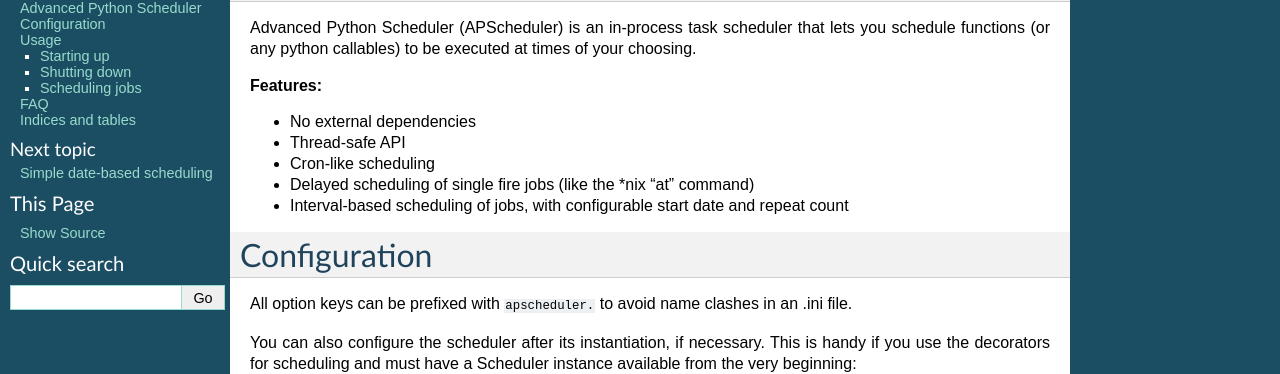
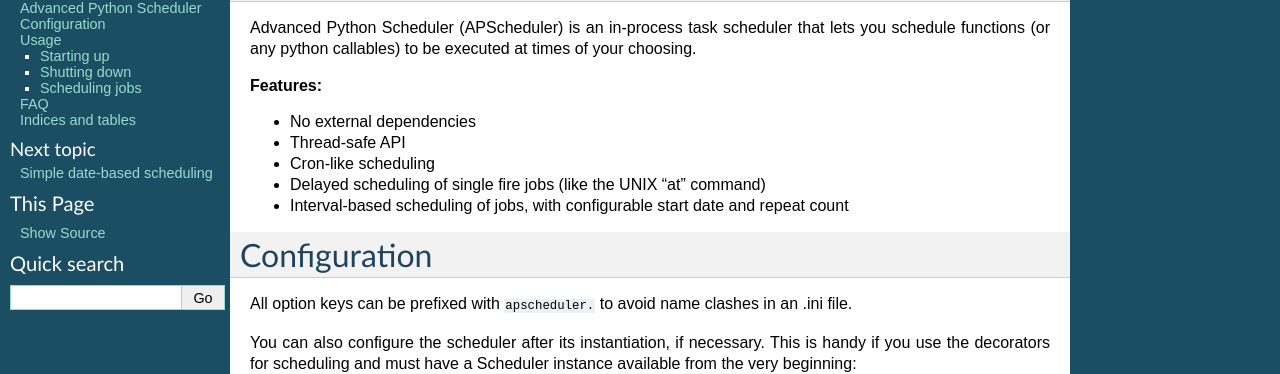
Before and after one commit to agronholm/apscheduler, a Sphinx documentation site: the page built from docs/index.rst, in a window 1280 px wide. Shown: the part 74-448 px from the top of the page. Built offline with Sphinx 7.4.7, drawn with Linux system fonts in a browser that asks for light colours.

Commit message:
Changed *nix to UNIX for consistency with other pages

```diff
--- a/docs/index.rst
+++ b/docs/index.rst
@@ -10,7 +10,7 @@
 * No external dependencies
 * Thread-safe API
 * Cron-like scheduling
-* Delayed scheduling of single fire jobs (like the \*nix "at" command)
+* Delayed scheduling of single fire jobs (like the UNIX "at" command)
 * Interval-based scheduling of jobs, with configurable start date and
   repeat count
 
```
